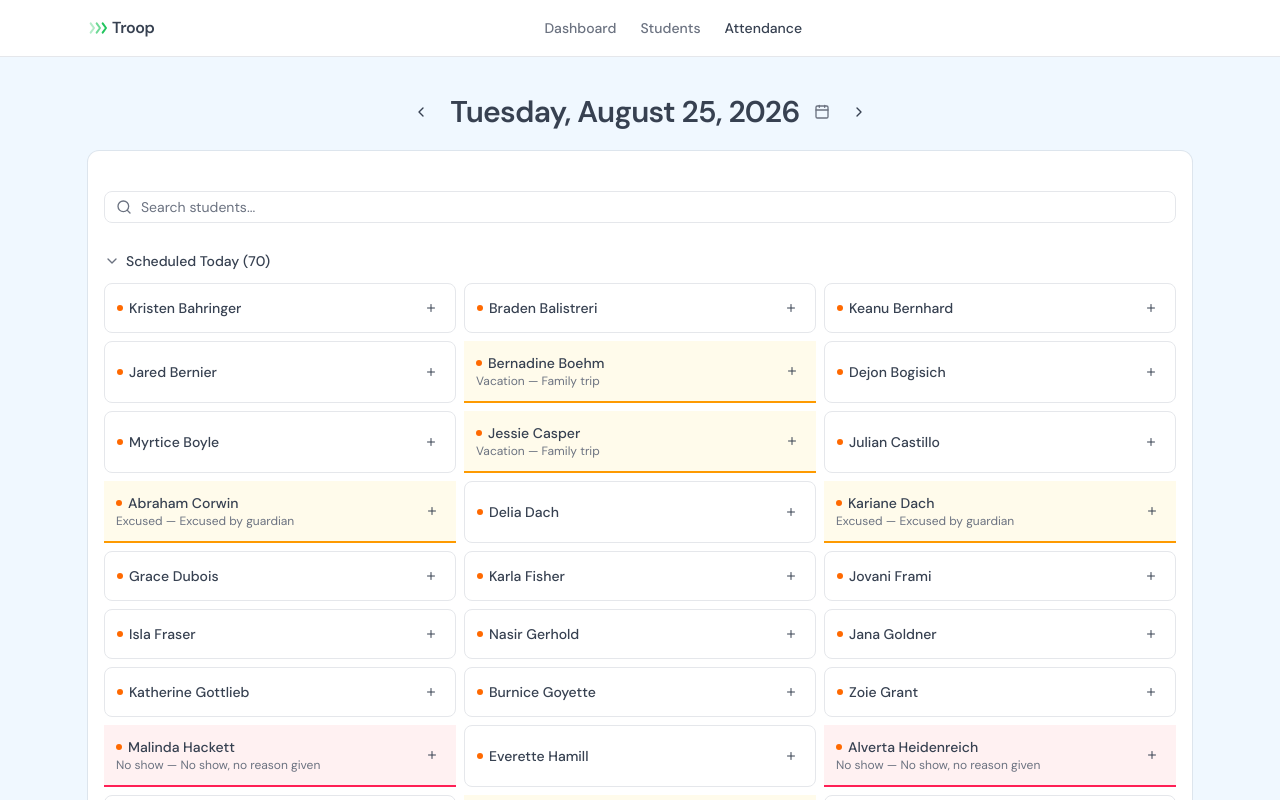
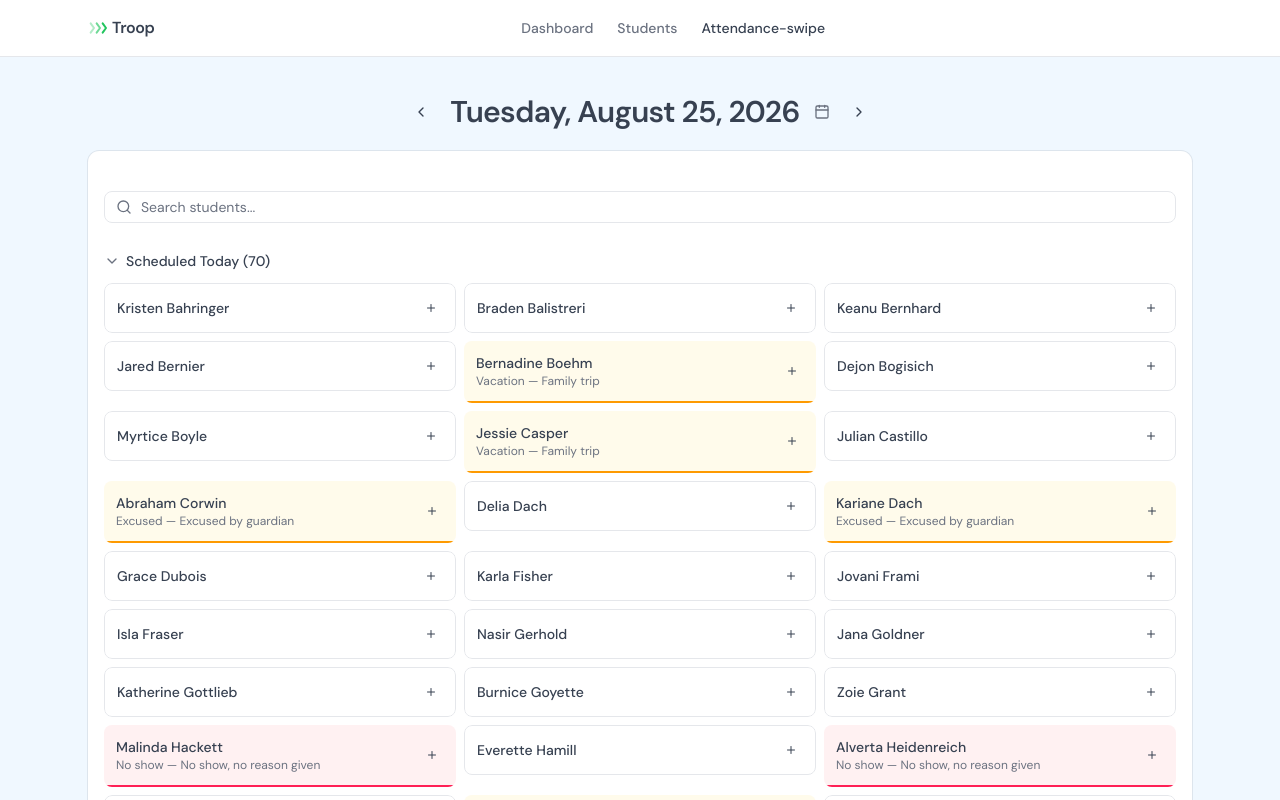
Before and after one commit to pranavkbd/troop-client, a Next.js app: page /attendance in a window 1280 px wide. Shown: the top 800 px of the page. Built offline with nearby package versions, Linux system fonts and the light colour scheme.

Commit message:
feat(attendance): add swipeable roster card prototype

```diff
--- a/src/components/attendance-board.tsx
+++ b/src/components/attendance-board.tsx
@@ -8,9 +8,10 @@ import {
   PlusIcon,
   SearchIcon,
 } from "lucide-react";
+import Link from "next/link";
 import { useRouter } from "next/navigation";
 import { useCallback, useMemo, useState } from "react";
-
+import { SwipeableRosterCard } from "@/components/swipeable-roster-card";
 import { Badge } from "@/components/ui/badge";
 import { Button } from "@/components/ui/button";
 import { Calendar } from "@/components/ui/calendar";
@@ -45,6 +46,7 @@ interface CheckedOutEntry {
   student: Student;
   checkInTime: string;
   checkOutTime: string;
+  pickedUp?: boolean;
 }
 
 export type ExcusedEntry =
@@ -59,6 +61,7 @@ type RosterRow =
       student: Student;
       checkInTime: string;
       checkOutTime: string;
+      pickedUp?: boolean;
     }
   | {
       status: "excused";
@@ -75,17 +78,6 @@ interface AttendanceBoardProps {
   initialPresentStudents: PresentEntry[];
   initialCheckedOutStudents: CheckedOutEntry[];
   initialExcusedStudents: ExcusedEntry[];
-}
-
-function ExpectedDot() {
-  return (
-    <span
-      className="h-1.5 w-1.5 shrink-0 rounded-full bg-orange-500"
-      title="Expected today"
-    >
-      <span className="sr-only">Expected today</span>
-    </span>
-  );
 }
 
 const excuseReasonLabels: Record<ExcuseReason, string> = {
@@ -200,6 +192,7 @@ export function AttendanceBoard({
           student,
           checkInTime: checkedOutEntry.checkInTime,
           checkOutTime: checkedOutEntry.checkOutTime,
+          pickedUp: checkedOutEntry.pickedUp,
         };
       }
       const presentEntry = present.get(student.id);
@@ -241,7 +234,10 @@ export function AttendanceBoard({
     });
   }
 
-  function checkOutStudent(studentId: string) {
+  function checkOutStudent(
+    studentId: string,
+    options?: { pickedUp?: boolean },
+  ) {
     const entry = present.get(studentId);
     if (!entry) return;
 
@@ -252,9 +248,17 @@ export function AttendanceBoard({
     });
     setCheckedOut((prev) => {
       const next = new Map(prev);
-      next.set(studentId, { ...entry, checkOutTime: formatTime(new Date()) });
+      next.set(studentId, {
+        ...entry,
+        checkOutTime: formatTime(new Date()),
+        pickedUp: options?.pickedUp,
+      });
       return next;
     });
+  }
+
+  function pickUpStudent(studentId: string) {
+    checkOutStudent(studentId, { pickedUp: true });
   }
 
   const trimmedQuery = query.trim().toLowerCase();
@@ -318,16 +322,32 @@ export function AttendanceBoard({
     activeRows.length +
     inactiveRows.length;
 
+  function DetailLink({ studentId }: { studentId: string }) {
+    return (
+      <Button
+        variant="ghost"
+        size="icon-xs"
+        nativeButton={false}
+        render={<Link href={`/students/${studentId}`} />}
+      >
+        <PlusIcon className="h-3.5 w-3.5" />
+        <span className="sr-only">View student details</span>
+      </Button>
+    );
+  }
+
   function renderRosterCard(row: RosterRow) {
     if (row.status === "present") {
       return (
-        <div
+        <SwipeableRosterCard
           key={row.student.id}
-          className="flex items-center justify-between gap-2 border-x-0 border-t-0 border-b-2 border-green-600 bg-green-50 p-3 dark:border-green-500 dark:bg-green-950/40"
+          studentName={`${row.student.firstName} ${row.student.lastName}`}
+          onCheckOut={() => checkOutStudent(row.student.id)}
+          onPickUp={() => pickUpStudent(row.student.id)}
         >
+          <div className="flex items-center justify-between gap-2 border-x-0 border-t-0 border-b-2 border-green-600 bg-green-50 p-3 dark:border-green-500 dark:bg-green-950/40">
             <div className="flex flex-col">
               <span className="flex items-center gap-1.5 text-sm font-medium">
-              {scheduledIds.has(row.student.id) && <ExpectedDot />}
                 {row.student.firstName} {row.student.lastName}
                 <EnrollmentStatusBadge status={row.student.status} />
               </span>
@@ -335,14 +355,9 @@ export function AttendanceBoard({
                 Checked in {row.checkInTime}
               </span>
             </div>
-          <Button
-            variant="ghost"
-            size="sm"
-            onClick={() => checkOutStudent(row.student.id)}
-          >
-            Check out
-          </Button>
+            <DetailLink studentId={row.student.id} />
           </div>
+        </SwipeableRosterCard>
       );
     }
 
@@ -350,29 +365,34 @@ export function AttendanceBoard({
       return (
         <div
           key={row.student.id}
-          className="flex flex-col rounded-lg border bg-muted p-3 text-muted-foreground"
+          className="flex items-center justify-between gap-2 rounded-lg border bg-muted p-3 text-muted-foreground"
         >
+          <div className="flex flex-col">
             <span className="flex items-center gap-1.5 text-sm font-medium">
-            {scheduledIds.has(row.student.id) && <ExpectedDot />}
               {row.student.firstName} {row.student.lastName}
               <EnrollmentStatusBadge status={row.student.status} />
             </span>
             <span className="text-xs">
-            {row.checkInTime} &ndash; {row.checkOutTime}
+              {row.pickedUp
+                ? `Picked up at ${row.checkOutTime}`
+                : `${row.checkInTime} – ${row.checkOutTime}`}
             </span>
+          </div>
+          <DetailLink studentId={row.student.id} />
         </div>
       );
     }
 
     if (row.status === "excused") {
       return (
-        <div
+        <SwipeableRosterCard
           key={row.student.id}
-          className="flex items-center justify-between gap-2 border-x-0 border-t-0 border-b-2 border-amber-500 bg-amber-50 p-3 dark:border-amber-400 dark:bg-amber-950/40"
+          studentName={`${row.student.firstName} ${row.student.lastName}`}
+          onCheckIn={() => checkInStudent(row.student)}
         >
+          <div className="flex items-center justify-between gap-2 border-x-0 border-t-0 border-b-2 border-amber-500 bg-amber-50 p-3 dark:border-amber-400 dark:bg-amber-950/40">
             <div className="flex flex-col">
               <span className="flex items-center gap-1.5 text-sm font-medium">
-              {scheduledIds.has(row.student.id) && <ExpectedDot />}
                 {row.student.firstName} {row.student.lastName}
                 <EnrollmentStatusBadge status={row.student.status} />
               </span>
@@ -381,27 +401,22 @@ export function AttendanceBoard({
                 {row.notes ? ` — ${row.notes}` : ""}
               </span>
             </div>
-          <Button
-            variant="ghost"
-            size="icon-xs"
-            onClick={() => checkInStudent(row.student)}
-          >
-            <PlusIcon className="h-3.5 w-3.5" />
-            <span className="sr-only">Check in</span>
-          </Button>
+            <DetailLink studentId={row.student.id} />
           </div>
+        </SwipeableRosterCard>
       );
     }
 
     if (row.status === "unknown") {
       return (
-        <div
+        <SwipeableRosterCard
           key={row.student.id}
-          className="flex items-center justify-between gap-2 border-x-0 border-t-0 border-b-2 border-rose-500 bg-rose-50 p-3 dark:border-rose-400 dark:bg-rose-950/40"
+          studentName={`${row.student.firstName} ${row.student.lastName}`}
+          onCheckIn={() => checkInStudent(row.student)}
         >
+          <div className="flex items-center justify-between gap-2 border-x-0 border-t-0 border-b-2 border-rose-500 bg-rose-50 p-3 dark:border-rose-400 dark:bg-rose-950/40">
             <div className="flex flex-col">
               <span className="flex items-center gap-1.5 text-sm font-medium">
-              {scheduledIds.has(row.student.id) && <ExpectedDot />}
                 {row.student.firstName} {row.student.lastName}
                 <EnrollmentStatusBadge status={row.student.status} />
               </span>
@@ -409,37 +424,26 @@ export function AttendanceBoard({
                 No show{row.notes ? ` — ${row.notes}` : ""}
               </span>
             </div>
-          <Button
-            variant="ghost"
-            size="icon-xs"
-            onClick={() => checkInStudent(row.student)}
-          >
-            <PlusIcon className="h-3.5 w-3.5" />
-            <span className="sr-only">Check in</span>
-          </Button>
+            <DetailLink studentId={row.student.id} />
           </div>
+        </SwipeableRosterCard>
       );
     }
 
     return (
-      <div
+      <SwipeableRosterCard
         key={row.student.id}
-        className="flex items-center justify-between gap-2 rounded-lg border bg-card p-3"
+        studentName={`${row.student.firstName} ${row.student.lastName}`}
+        onCheckIn={() => checkInStudent(row.student)}
       >
+        <div className="flex items-center justify-between gap-2 rounded-lg border bg-card p-3">
           <span className="flex items-center gap-1.5 text-sm font-medium">
-          {scheduledIds.has(row.student.id) && <ExpectedDot />}
             {row.student.firstName} {row.student.lastName}
             <EnrollmentStatusBadge status={row.student.status} />
           </span>
-        <Button
-          variant="ghost"
-          size="icon-xs"
-          onClick={() => checkInStudent(row.student)}
-        >
-          <PlusIcon className="h-3.5 w-3.5" />
-          <span className="sr-only">Check in</span>
-        </Button>
+          <DetailLink studentId={row.student.id} />
         </div>
+      </SwipeableRosterCard>
     );
   }
 
--- a/src/components/site-header.tsx
+++ b/src/components/site-header.tsx
@@ -9,7 +9,7 @@ import { cn } from "@/lib/utils";
 const links = [
   { href: "/", label: "Dashboard" },
   { href: "/students", label: "Students" },
-  { href: "/attendance", label: "Attendance" },
+  { href: "/attendance", label: "Attendance-swipe" },
 ];
 
 export function SiteHeader() {
--- /dev/null
+++ b/src/components/swipeable-roster-card.tsx
@@ -0,0 +1,188 @@
+"use client";
+
+import { CheckIcon, HandIcon, LogOutIcon } from "lucide-react";
+import { useRef, useState } from "react";
+
+import { Button } from "@/components/ui/button";
+import { cn } from "@/lib/utils";
+
+const SWIPE_THRESHOLD_PX = 88;
+const HOLD_DURATION_MS = 550;
+const HOLD_MOVE_CANCEL_PX = 10;
+
+interface SwipeableRosterCardProps {
+  studentName: string;
+  onCheckIn?: () => void;
+  onCheckOut?: () => void;
+  onPickUp?: () => void;
+  className?: string;
+  children: React.ReactNode;
+}
+
+export function SwipeableRosterCard({
+  studentName,
+  onCheckIn,
+  onCheckOut,
+  onPickUp,
+  className,
+  children,
+}: SwipeableRosterCardProps) {
+  const [dragX, setDragX] = useState(0);
+  const [dragging, setDragging] = useState(false);
+  const [confirmingPickUp, setConfirmingPickUp] = useState(false);
+
+  const startX = useRef(0);
+  const activePointerId = useRef<number | null>(null);
+  const holdTimer = useRef<ReturnType<typeof setTimeout> | null>(null);
+  const holdTriggered = useRef(false);
+
+  const canSwipeRight = Boolean(onCheckIn);
+  const canSwipeLeft = Boolean(onCheckOut);
+
+  function clearHoldTimer() {
+    if (holdTimer.current) {
+      clearTimeout(holdTimer.current);
+      holdTimer.current = null;
+    }
+  }
+
+  function handlePointerDown(e: React.PointerEvent) {
+    if (!canSwipeRight && !canSwipeLeft && !onPickUp) return;
+
+    activePointerId.current = e.pointerId;
+    startX.current = e.clientX;
+    holdTriggered.current = false;
+    setDragging(true);
+
+    if (onPickUp) {
+      holdTimer.current = setTimeout(() => {
+        holdTriggered.current = true;
+        setDragX(0);
+        setDragging(false);
+        setConfirmingPickUp(true);
+      }, HOLD_DURATION_MS);
+    }
+  }
+
+  function handlePointerMove(e: React.PointerEvent) {
+    if (activePointerId.current !== e.pointerId || !dragging) return;
+
+    const delta = e.clientX - startX.current;
+    if (Math.abs(delta) > HOLD_MOVE_CANCEL_PX) {
+      clearHoldTimer();
+    }
+    if (holdTriggered.current) return;
+
+    let clamped = delta;
+    if (!canSwipeRight) clamped = Math.min(clamped, 0);
+    if (!canSwipeLeft) clamped = Math.max(clamped, 0);
+    setDragX(clamped);
+  }
+
+  function endDrag() {
+    clearHoldTimer();
+    activePointerId.current = null;
+    setDragging(false);
+
+    if (holdTriggered.current) {
+      holdTriggered.current = false;
+      return;
+    }
+
+    if (dragX > SWIPE_THRESHOLD_PX && canSwipeRight) {
+      onCheckIn?.();
+    } else if (dragX < -SWIPE_THRESHOLD_PX && canSwipeLeft) {
+      onCheckOut?.();
+    }
+    setDragX(0);
+  }
+
+  function handlePointerUp(e: React.PointerEvent) {
+    if (activePointerId.current !== e.pointerId) return;
+    endDrag();
+  }
+
+  function handlePointerCancel(e: React.PointerEvent) {
+    if (activePointerId.current !== e.pointerId) return;
+    clearHoldTimer();
+    activePointerId.current = null;
+    holdTriggered.current = false;
+    setDragging(false);
+    setDragX(0);
+  }
+
+  const revealOpacity = Math.min(Math.abs(dragX) / SWIPE_THRESHOLD_PX, 1);
+
+  return (
+    <div className="relative overflow-hidden rounded-lg">
+      {canSwipeRight && (
+        <div
+          className="absolute inset-y-0 left-0 flex items-center gap-1.5 overflow-hidden rounded-lg bg-green-600 px-4 text-sm font-medium text-white"
+          style={{
+            width: Math.max(dragX, 0),
+            opacity: dragX > 0 ? revealOpacity : 0,
+          }}
+        >
+          <CheckIcon className="h-4 w-4 shrink-0" />
+          <span className="whitespace-nowrap">Check in</span>
+        </div>
+      )}
+      {canSwipeLeft && (
+        <div
+          className="absolute inset-y-0 right-0 flex items-center justify-end gap-1.5 overflow-hidden rounded-lg bg-rose-600 px-4 text-sm font-medium text-white"
+          style={{
+            width: Math.max(-dragX, 0),
+            opacity: dragX < 0 ? revealOpacity : 0,
+          }}
+        >
+          <span className="whitespace-nowrap">Check out</span>
+          <LogOutIcon className="h-4 w-4 shrink-0" />
+        </div>
+      )}
+
+      <div
+        className={cn(
+          "relative touch-pan-y select-none",
+          (canSwipeRight || canSwipeLeft || onPickUp) &&
+            (dragging ? "cursor-grabbing" : "cursor-grab"),
+          !dragging && "transition-transform duration-200 ease-out",
+          className,
+        )}
+        style={{ transform: `translateX(${dragX}px)` }}
+        onPointerDown={handlePointerDown}
+        onPointerMove={handlePointerMove}
+        onPointerUp={handlePointerUp}
+        onPointerCancel={handlePointerCancel}
+      >
+        {children}
+      </div>
+
+      {confirmingPickUp && (
+        <div className="absolute inset-0 z-10 flex items-center justify-between gap-2 rounded-lg border bg-card p-3 shadow-sm">
+          <span className="flex items-center gap-1.5 text-sm font-medium">
+            <HandIcon className="h-4 w-4 shrink-0" />
+            Mark {studentName} picked up?
+          </span>
+          <div className="flex items-center gap-1">
+            <Button
+              variant="ghost"
+              size="sm"
+              onClick={() => setConfirmingPickUp(false)}
+            >
+              Cancel
+            </Button>
+            <Button
+              size="sm"
+              onClick={() => {
+                setConfirmingPickUp(false);
+                onPickUp?.();
+              }}
+            >
+              Confirm
+            </Button>
+          </div>
+        </div>
+      )}
+    </div>
+  );
+}
```
Lines whose indentation alone changed are shown as unchanged.
